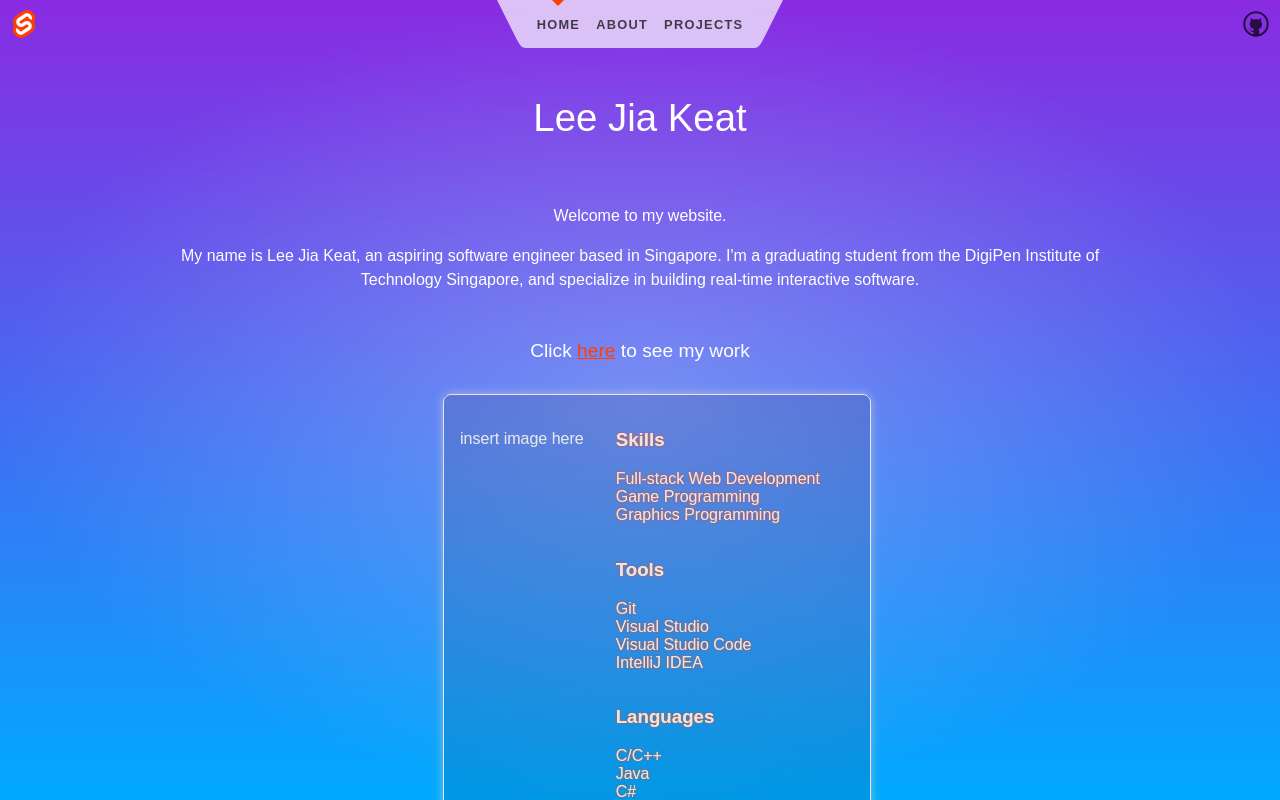
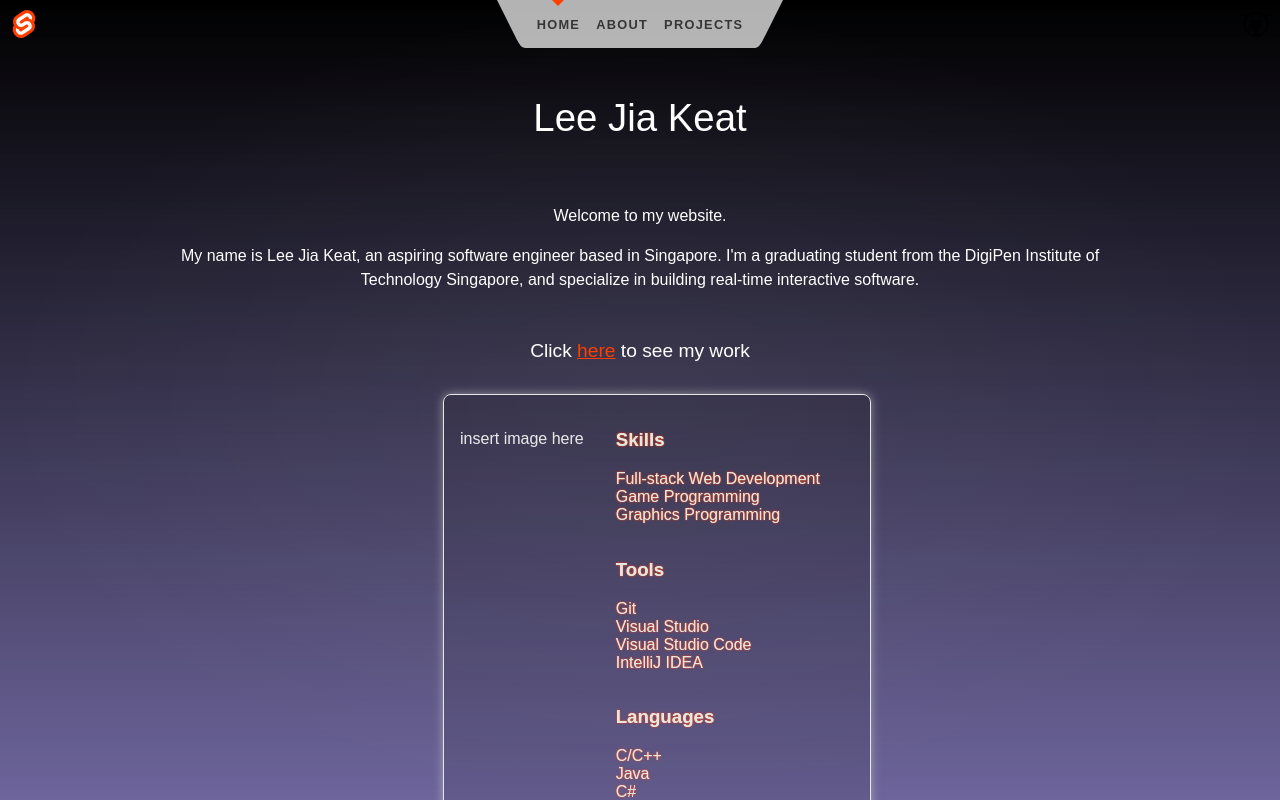
Before and after one commit to ksxjltze/leejiakeat, a SvelteKit app: page / in a window 1280 px wide. Shown: the top 800 px of the page. Built offline with nearby package versions, Linux system fonts and the light colour scheme.

Commit message:
keith is the best

```diff
--- a/src/routes/styles.css
+++ b/src/routes/styles.css
@@ -24,10 +24,10 @@ body {
 	background-size: 100vw 100vh;
 	background-image: radial-gradient(
 			50% 50% at 50% 50%,
-			rgba(255, 255, 255, 0.25) 0%,
+			rgba(255, 255, 255, 0.05) 0%,
 			rgba(255, 255, 255, 0) 100%
 		),
-		linear-gradient(180deg, #8a2be2 0%, #00aaff 100%);
+		linear-gradient(180deg, #000000 0%, #1b005a8a 100%);
 	background-position-y: top;
 
 	color: white;
```
